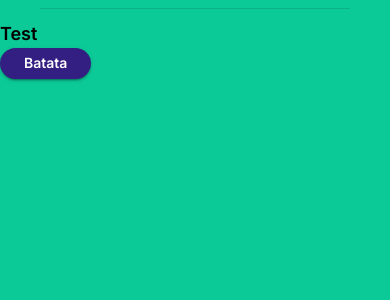
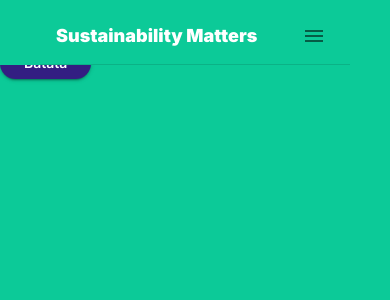
Before and after one commit to laaragm/Sustainability-Matters-FrontEnd, a React (Create React App) app: page / in a window 390 px wide. Shown: the top 300 px of the page. Built offline with nearby package versions, Linux system fonts and the light colour scheme.

Commit message:
Implement AppBarMobile component

```diff
--- /dev/null
+++ b/src/shared/components/Header/components/AppBarMobile/index.tsx
@@ -0,0 +1,143 @@
+import { ReactNode, useState } from "react";
+import { IconButton, Stack, SwipeableDrawer, Toolbar } from "@mui/material";
+import MenuIcon from "@mui/icons-material/Menu";
+
+import { AccountPopover } from "../AccountPopover";
+import { menuItems } from "../../menuItems";
+import { CustomizedButton } from "../../../CustomizedButton";
+
+type AppBarMobileProps = {
+    appTitle: ReactNode;
+    drawerOpen: boolean;
+    onDrawerOpen: VoidFunction;
+    onDrawerClose: VoidFunction;
+    onButtonClick: () => void;
+    onMenuItemButtonClick: (path: string) => void;
+};
+
+export function AppBarMobile({
+    appTitle,
+    drawerOpen,
+    onDrawerOpen,
+    onDrawerClose,
+    onButtonClick,
+    onMenuItemButtonClick,
+}: AppBarMobileProps) {
+    const [isAuthenticated, setIsAuthenticated] = useState(false); // TODO: Change this as soon as we have the authentication in place
+
+    const handleOpen = () => onDrawerOpen();
+    const handleClose = () => onDrawerClose();
+
+    const handleMenuItemButtonClick = (path: string) => {
+        onMenuItemButtonClick(path);
+    };
+
+    // TODO: Implement it as soon as the backend is in place
+    const handleLogin = () => {
+        setIsAuthenticated((previousState) => !previousState);
+        onButtonClick();
+    };
+
+    // TODO: Implement it as soon as the backend is in place
+    const handleSignUp = () => {
+        setIsAuthenticated((previousState) => !previousState);
+        onButtonClick();
+    };
+
+    // TODO: Implement it as soon as the backend is in place
+    const handleLogout = () => {
+        setIsAuthenticated(false);
+    };
+
+    const getMenuItems = () => {
+        return menuItems.map((item) => {
+            return (
+                <CustomizedButton
+                    color="success"
+                    variant="text"
+                    key={item.route}
+                    onClick={() => handleMenuItemButtonClick(item.route)}
+                >
+                    {item.name}
+                </CustomizedButton>
+            );
+        });
+    };
+
+    const itemsList = () => (
+        <div role="presentation" onClick={handleClose} onKeyDown={handleClose}>
+            <Stack direction="column" spacing={1}>
+                {appTitle}
+                <Stack direction="column" spacing={2}>
+                    {getMenuItems()}
+                </Stack>
+                <Stack
+                    direction="column"
+                    justifyContent="flex-end"
+                    alignItems="center"
+                >
+                    {isAuthenticated ? (
+                        <Stack
+                            direction="column"
+                            spacing={1}
+                            justifyContent="center"
+                            alignItems="center"
+                        >
+                            <AccountPopover onLogout={handleLogout} />
+                        </Stack>
+                    ) : (
+                        <Stack
+                            direction="column"
+                            spacing={1}
+                            justifyContent="center"
+                            alignItems="center"
+                        >
+                            <CustomizedButton
+                                color="secondary"
+                                variant="text"
+                                onClick={handleLogin}
+                            >
+                                Login
+                            </CustomizedButton>
+                            <CustomizedButton
+                                color="secondary"
+                                borderRadius="1.5rem"
+                                onClick={handleSignUp}
+                            >
+                                Sign up
+                            </CustomizedButton>
+                        </Stack>
+                    )}
+                </Stack>
+            </Stack>
+        </div>
+    );
+
+    return (
+        <Toolbar
+            sx={{
+                display: "flex",
+                alignItems: "center",
+                justifyContent: "space-between",
+            }}
+        >
+            <div>{appTitle}</div>
+            <IconButton
+                edge="start"
+                aria-label="menu"
+                aria-haspopup={true}
+                onClick={handleOpen}
+            >
+                <MenuIcon />
+            </IconButton>
+            <SwipeableDrawer
+                anchor="right"
+                open={drawerOpen}
+                onClose={handleClose}
+                onOpen={handleOpen}
+            >
+                <div>{itemsList()}</div>
+            </SwipeableDrawer>
+        </Toolbar>
+    );
+}
--- a/src/shared/components/Header/index.tsx
+++ b/src/shared/components/Header/index.tsx
@@ -11,6 +11,7 @@ import {
 } from "@mui/material";
 
 import { AppBarDesktop } from "./components/AppBarDesktop";
+import { AppBarMobile } from "./components/AppBarMobile";
 
 export function Header() {
     let navigate = useNavigate();
@@ -50,14 +51,14 @@ export function Header() {
             <Stack pl={5} pr={5} pt={1}>
                 {isMobile ? (
                     <>
-                        {/* <AppBarMobile
+                        <AppBarMobile
                             appTitle={appTitle}
                             onDrawerClose={handleDrawerClose}
                             onDrawerOpen={handleDrawerOpen}
                             drawerOpen={drawerOpen}
                             onButtonClick={handleButtonClick}
                             onMenuItemButtonClick={handleMenuItemButtonClick}
-                        /> */}
+                        />
                         <Divider />
                     </>
                 ) : (
```
